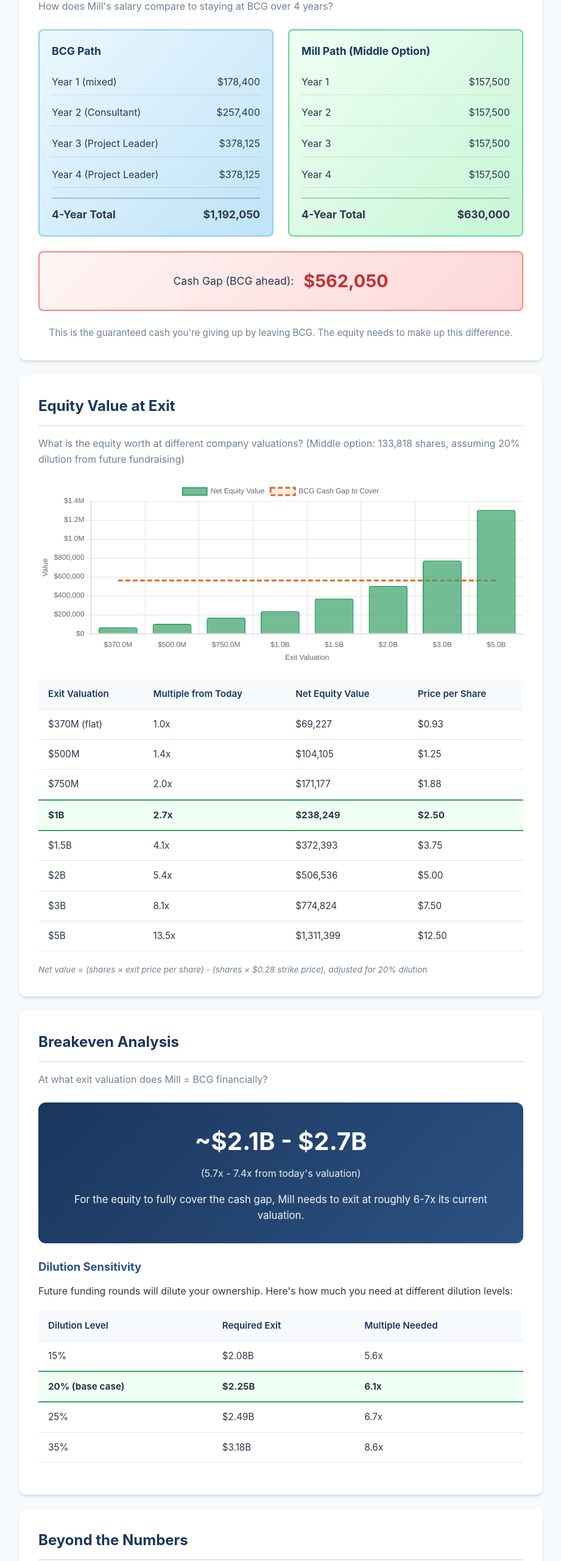
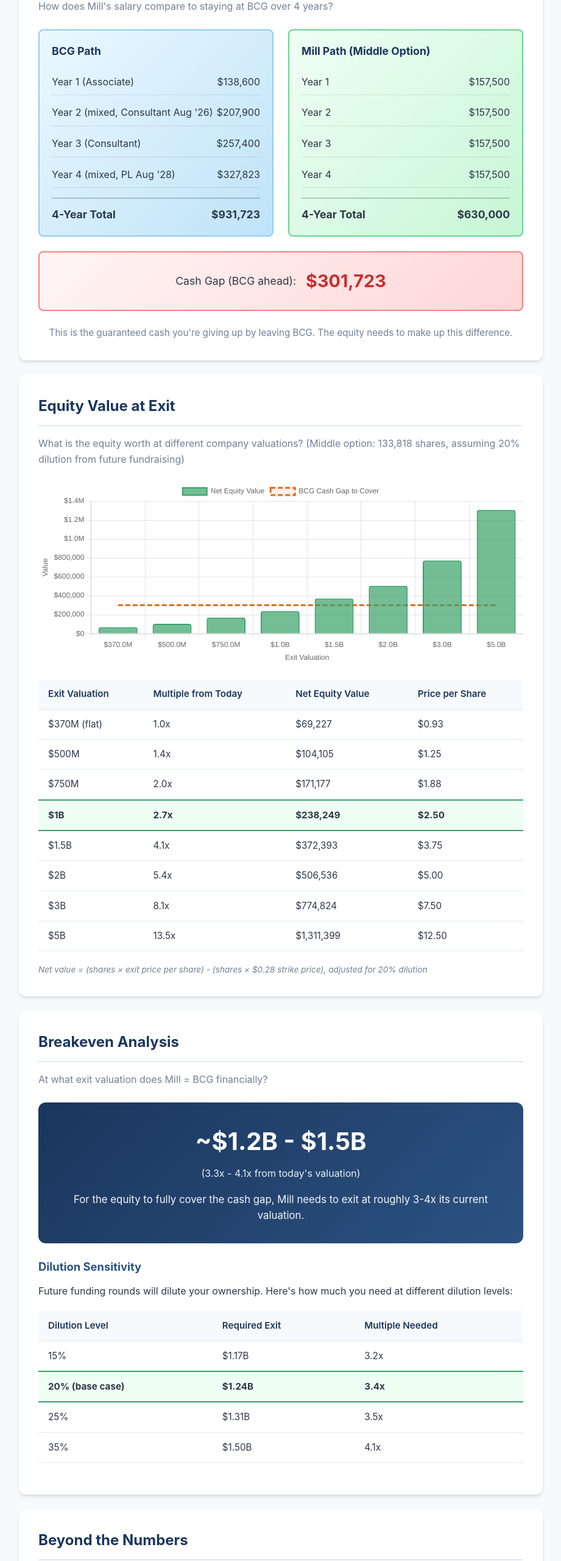
Before and after one commit to gavinpola/gavin-offer-analysis, a plain HTML site: page index.html in a window 1280 px wide. Shown: the part 1680-4240 px from the top of the page at 61% size, without its empty margins (179-1100 px from the left). Drawn offline with nearby package versions, Linux system fonts and the light colour scheme.

Commit message:
Update BCG timeline: Consultant Aug 2026, PL Aug 2028
- Cash gap reduced from $562K to $302K
- Breakeven now ~$1.2-1.5B (3-4x) instead of $2.1-2.7B (6-7x)
- Much more favorable math for Mill decision

```diff
--- a/analysis.js
+++ b/analysis.js
@@ -47,7 +47,7 @@ function createExitChart() {
     });
 
     // BCG cash gap line (constant)
-    const cashGap = 562050;
+    const cashGap = 301723;
     const cashGapLine = exitValuations.map(() => cashGap);
 
     new Chart(ctx, {
--- a/index.html
+++ b/index.html
@@ -109,24 +109,24 @@
                     <h4>BCG Path</h4>
                     <div class="year-breakdown">
                         <div class="year-item">
-                            <span>Year 1 (mixed)</span>
-                            <span>$178,400</span>
+                            <span>Year 1 (Associate)</span>
+                            <span>$138,600</span>
                         </div>
                         <div class="year-item">
-                            <span>Year 2 (Consultant)</span>
+                            <span>Year 2 (mixed, Consultant Aug '26)</span>
+                            <span>$207,900</span>
+                        </div>
+                        <div class="year-item">
+                            <span>Year 3 (Consultant)</span>
                             <span>$257,400</span>
                         </div>
                         <div class="year-item">
-                            <span>Year 3 (Project Leader)</span>
-                            <span>$378,125</span>
-                        </div>
-                        <div class="year-item">
-                            <span>Year 4 (Project Leader)</span>
-                            <span>$378,125</span>
+                            <span>Year 4 (mixed, PL Aug '28)</span>
+                            <span>$327,823</span>
                         </div>
                         <div class="year-total">
                             <span>4-Year Total</span>
-                            <span>$1,192,050</span>
+                            <span>$931,723</span>
                         </div>
                     </div>
                 </div>
@@ -159,7 +159,7 @@
 
             <div class="cash-gap">
                 <span class="gap-label">Cash Gap (BCG ahead):</span>
-                <span class="gap-value">$562,050</span>
+                <span class="gap-value">$301,723</span>
             </div>
             <p class="gap-note">This is the guaranteed cash you're giving up by leaving BCG. The equity needs to make up this difference.</p>
         </section>
@@ -245,10 +245,10 @@
 
             <div class="breakeven-box">
                 <div class="breakeven-headline">
-                    <span class="number">~$2.1B - $2.7B</span>
-                    <span class="context">(5.7x - 7.4x from today's valuation)</span>
+                    <span class="number">~$1.2B - $1.5B</span>
+                    <span class="context">(3.3x - 4.1x from today's valuation)</span>
                 </div>
-                <p>For the equity to fully cover the cash gap, Mill needs to exit at roughly 6-7x its current valuation.</p>
+                <p>For the equity to fully cover the cash gap, Mill needs to exit at roughly 3-4x its current valuation.</p>
             </div>
 
             <h3>Dilution Sensitivity</h3>
@@ -266,23 +266,23 @@
                     <tbody>
                         <tr>
                             <td>15%</td>
-                            <td>$2.08B</td>
-                            <td>5.6x</td>
+                            <td>$1.17B</td>
+                            <td>3.2x</td>
                         </tr>
                         <tr class="highlight-row">
                             <td><strong>20% (base case)</strong></td>
-                            <td><strong>$2.25B</strong></td>
-                            <td><strong>6.1x</strong></td>
+                            <td><strong>$1.24B</strong></td>
+                            <td><strong>3.4x</strong></td>
                         </tr>
                         <tr>
                             <td>25%</td>
-                            <td>$2.49B</td>
-                            <td>6.7x</td>
+                            <td>$1.31B</td>
+                            <td>3.5x</td>
                         </tr>
                         <tr>
                             <td>35%</td>
-                            <td>$3.18B</td>
-                            <td>8.6x</td>
+                            <td>$1.50B</td>
+                            <td>4.1x</td>
                         </tr>
                     </tbody>
                 </table>
@@ -390,8 +390,8 @@
             </div>
 
             <div class="final-note">
-                <p><strong>The math requires ~6x exit to break even with BCG.</strong> That's aggressive but achievable for a well-positioned company with Nest-pedigree founders.</p>
-                <p>But honestly? If this were purely about maximizing expected value, you'd stay at BCG. The case for Mill is about building something meaningful, learning from world-class founders, and positioning for a career in startups.</p>
+                <p><strong>The math requires ~3-4x exit to break even with BCG.</strong> That's very achievable for a well-positioned Series C company with Nest-pedigree founders and an Amazon partnership.</p>
+                <p>But honestly? The case for Mill isn't just about expected value. It's about building something meaningful, learning from world-class founders, and positioning for a career in startups.</p>
                 <p>Some things can't be put in a spreadsheet.</p>
             </div>
         </section>
```
